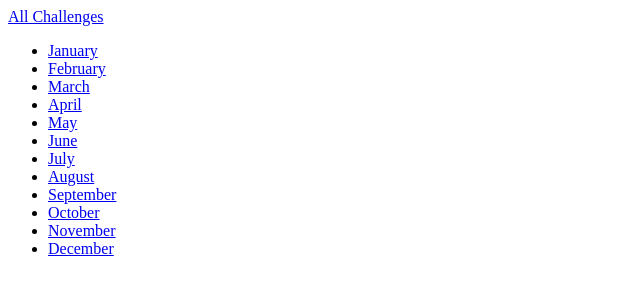
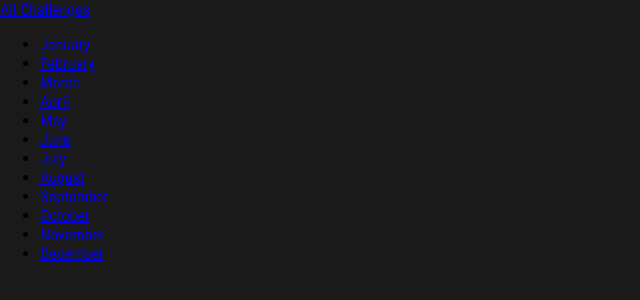
Before and after one commit to rohxn-rai/monthly_challenges, a Django app: page /challenges/ in a window 1280 px wide. Shown: the top 300 px of the page, without its empty margins (0-640 px from the left). Run offline with Django 5.2, Linux system fonts and the light colour scheme.

Commit message:
added gloabl styles css and loaded them

```diff
--- a/monthly_challenges/settings.py
+++ b/monthly_challenges/settings.py
@@ -117,3 +117,5 @@ USE_TZ = True
 # https://docs.djangoproject.com/en/6.0/howto/static-files/
 
 STATIC_URL = "static/"
+
+STATICFILES_DIRS = [BASE_DIR / "static"]
--- /dev/null
+++ b/static/styles.css
@@ -0,0 +1,10 @@
+@import url("https://fonts.googleapis.com/css2?family=Roboto+Condensed:wght@400;700&display=swap");
+
+html {
+  font-family: "Roboto Condensed", sans-serif;
+}
+
+body {
+  margin: 0;
+  background-color: #1a1a1a;
+}
--- a/templates/base.html
+++ b/templates/base.html
@@ -1,11 +1,23 @@
+{% load static %}
+
 <!DOCTYPE html>
 <html lang="en">
   <head>
     <meta charset="UTF-8" />
     <meta name="viewport" content="width=device-width, initial-scale=1.0" />
-    <title>{% block page_title %}My Challenges{% endblock %}</title>
+    <title>
+      {% block page_title %}
+        My Challenges
+      {% endblock %}
+    </title>
+    <link rel="stylesheet" href="{% static 'styles.css' %}" />
+    {% block css_files %}
+
+    {% endblock %}
   </head>
   <body>
-    {% block content %}{% endblock %}
+    {% block content %}
+
+    {% endblock %}
   </body>
 </html>
```
